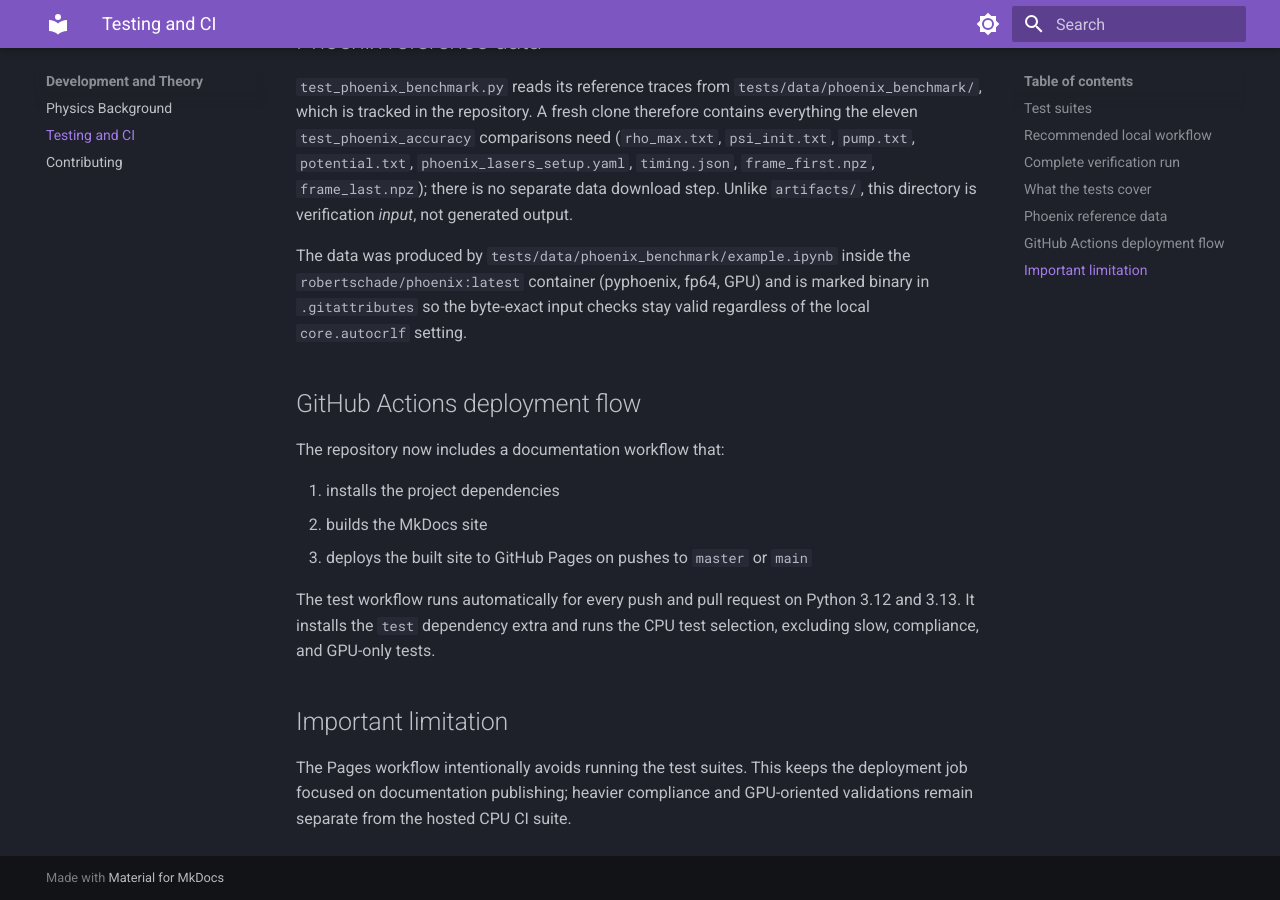
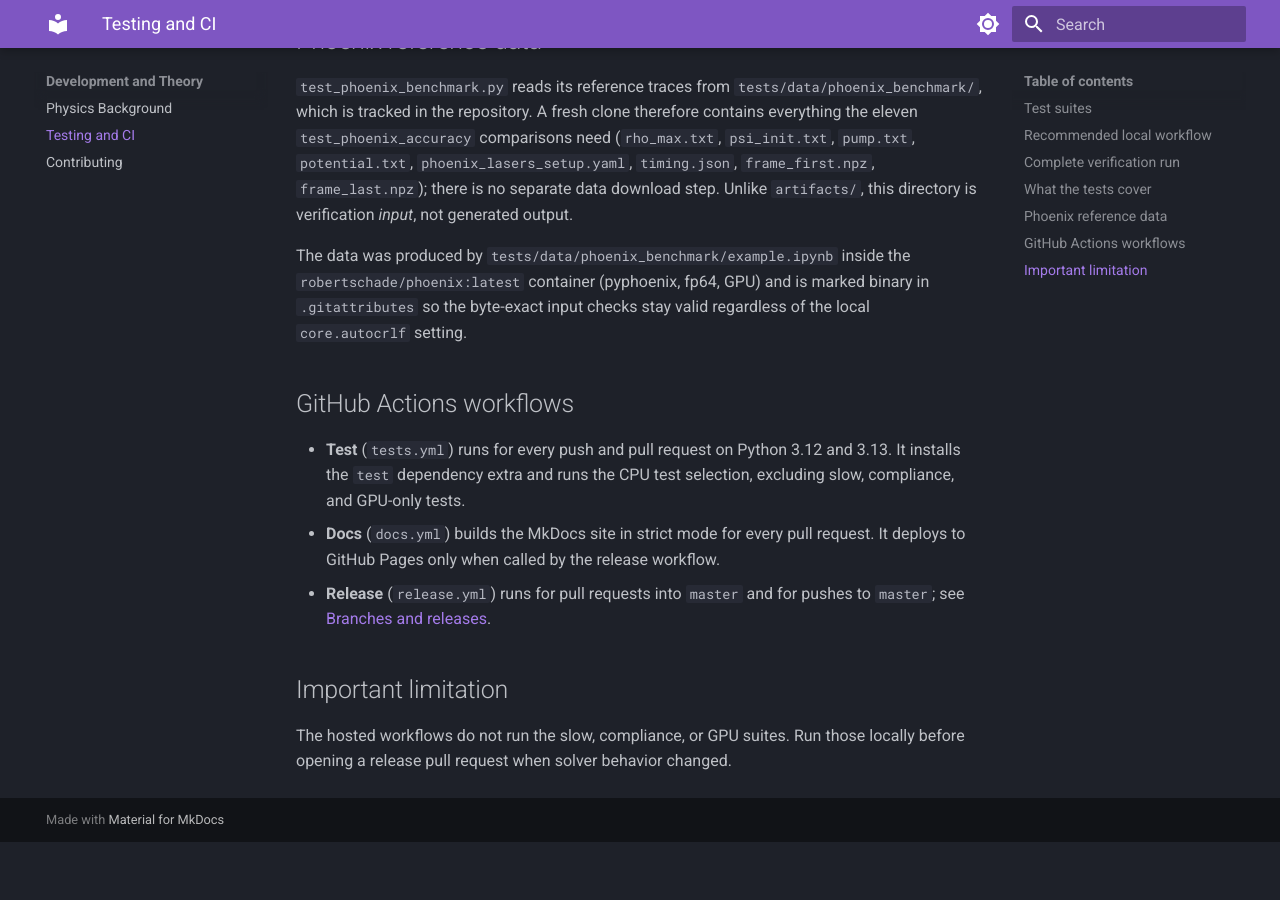
Before and after one commit to jakrog01/Polarism, an MkDocs documentation site: the page built from docs/development/testing-and-ci.md, in a window 1280 px wide and 900 px high, scrolled down 1880 px. Built offline with MkDocs 1.6.1 and Material for MkDocs 9.7.7, drawn with Linux system fonts in a browser that asks for light colours; after the commit the page ends 2722 px from its top, so only the background shows below that.

Commit message:
Add dev branch release workflow with versioned GitHub releases and docs deploy

```diff
--- a/docs/development/testing-and-ci.md
+++ b/docs/development/testing-and-ci.md
@@ -79,20 +79,17 @@ The data was produced by `tests/data/phoenix_benchmark/example.ipynb` inside the
 binary in `.gitattributes` so the byte-exact input checks stay valid regardless
 of the local `core.autocrlf` setting.
 
-## GitHub Actions deployment flow
+## GitHub Actions workflows
 
-The repository now includes a documentation workflow that:
-
-1. installs the project dependencies
-2. builds the MkDocs site
-3. deploys the built site to GitHub Pages on pushes to `master` or `main`
-
-The test workflow runs automatically for every push and pull request on Python
-3.12 and 3.13. It installs the `test` dependency extra and runs the CPU test
-selection, excluding slow, compliance, and GPU-only tests.
+- **Test** (`tests.yml`) runs for every push and pull request on Python 3.12
+  and 3.13. It installs the `test` dependency extra and runs the CPU test
+  selection, excluding slow, compliance, and GPU-only tests.
+- **Docs** (`docs.yml`) builds the MkDocs site in strict mode for every pull
+  request. It deploys to GitHub Pages only when called by the release workflow.
+- **Release** (`release.yml`) runs for pull requests into `master` and for
+  pushes to `master`; see [Branches and releases](contributing.md#branches-and-releases).
 
 ## Important limitation
 
-The Pages workflow intentionally avoids running the test suites. This keeps the
-deployment job focused on documentation publishing; heavier compliance and
-GPU-oriented validations remain separate from the hosted CPU CI suite.
+The hosted workflows do not run the slow, compliance, or GPU suites. Run those
+locally before opening a release pull request when solver behavior changed.
```
Also changed, not shown: docs/development/contributing.md (+21 -0 lines), 3 other files.
